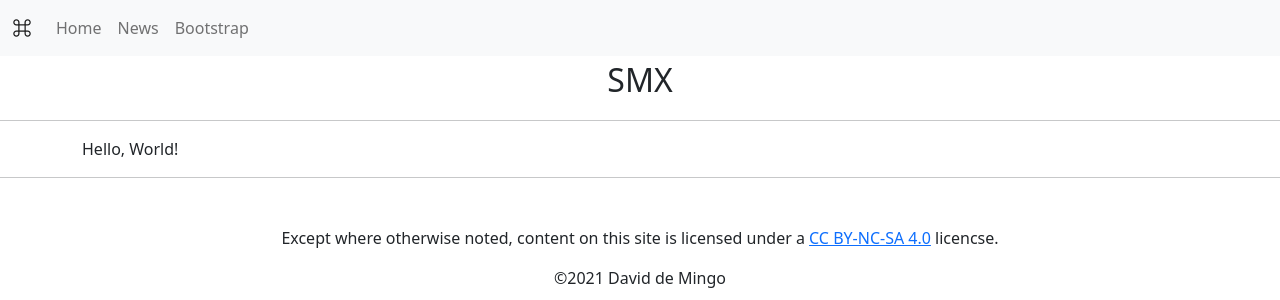
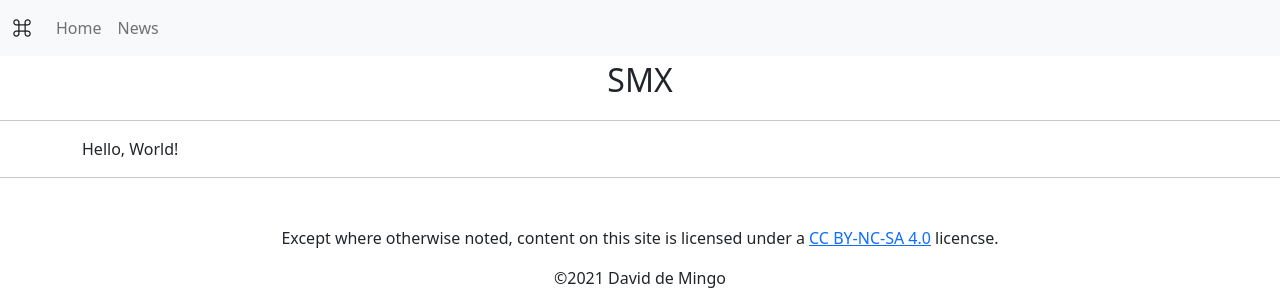
Before and after one commit to ddemingo/webapp-python, a Flask app: page / in a window 1280 px wide. Shown: the top 300 px of the page. Run offline with Flask 2, Linux system fonts and the light colour scheme; some libraries are stand-ins or nearby versions.

Commit message:
removed bootstrap link

```diff
--- a/templates/base.html
+++ b/templates/base.html
@@ -27,9 +27,6 @@
                     <li class="nav-item">
                         <a class="nav-link" aria-current="page" href="/news/">News</a>
                     </li>
-                    <li class="nav-item">
-                        <a class="nav-link" aria-current="page" href="/bootstrap/">Bootstrap</a>
-                    </li>
                 </ul>
             </div>
         </div>
```
